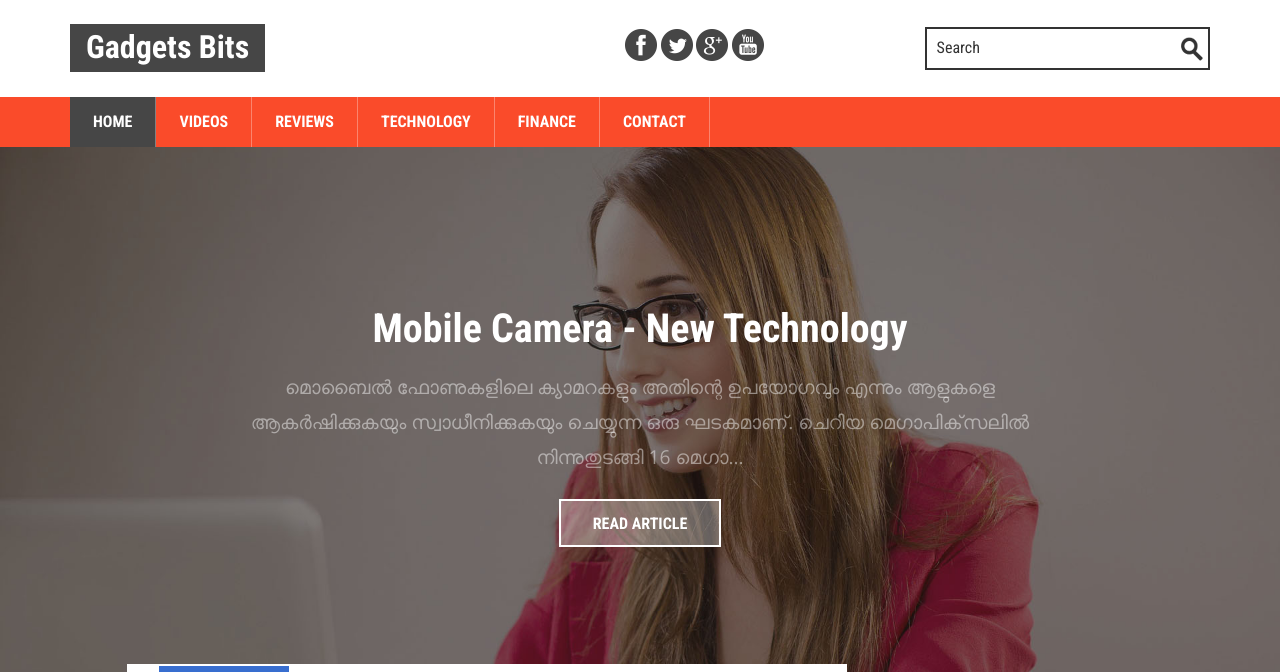
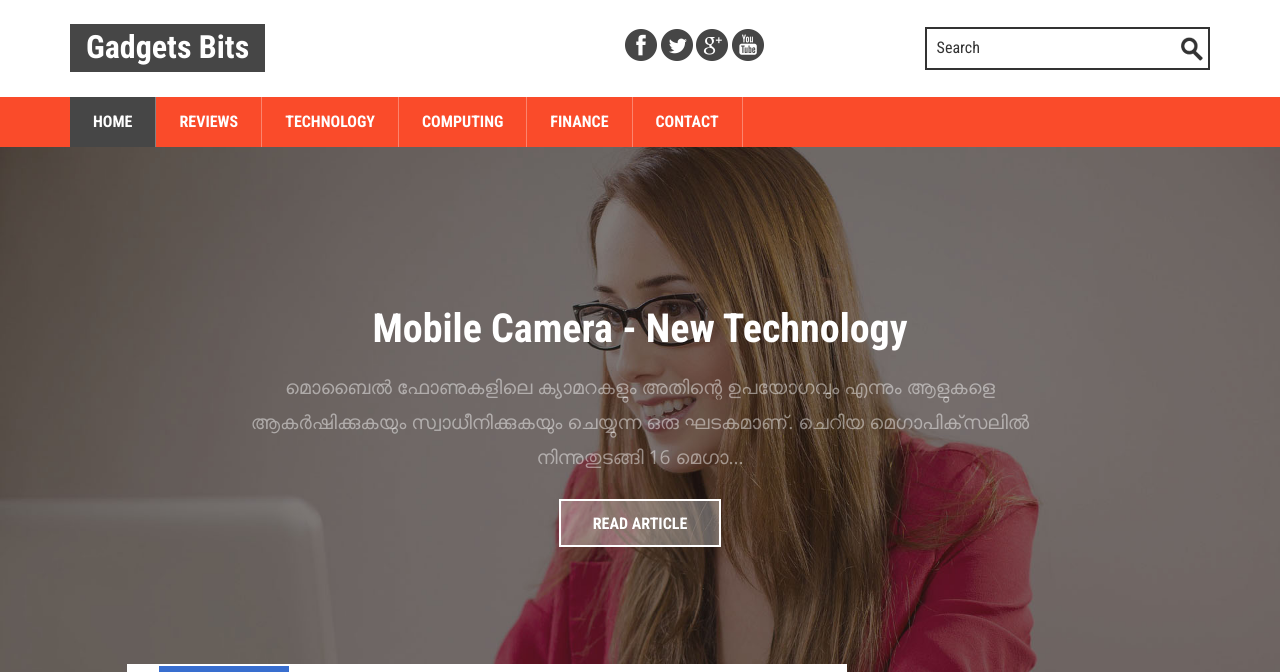
Before and after one commit to dhanyacm/GadgetsBits, a Jekyll site: the page built from index.html, in a window 1280 px wide and 900 px high, cut to the strip 0-672 px from the top of the window. Built offline with Jekyll 4.4.1, drawn with Linux system fonts in a browser that asks for light colours; nearby versions of some CDN libraries; library files that are not in the unit come from our copies.

Commit message:
Update navbar.html

```diff
--- a/_includes/navbar.html
+++ b/_includes/navbar.html
@@ -43,11 +43,13 @@
 			<div id="navbar" class="navbar-collapse collapse">
 			  <ul class="nav navbar-nav">
 				<li  {% if page.frontpage %} class="active" {% endif %}><a href="index.html">Home</a></li>
-				<li  {% if page.videos %} class="active" {% endif %}><a href="videos.html">Videos</a></li>
 				<li  {% if page.reviews %} class="active" {% endif %}><a href="reviews.html">Reviews</a></li>
        				<li  {% if page.tech %} class="active" {% endif %}><a href="tech.html">Technology</a></li>
-			        <li  {% if page.science %} class="active" {% endif %}><a href="singlepage.html">Finance</a></li>
-				<!--<li  {% if page.design %} class="active" {% endif %}><a href="design.html">Design</a></li>
+				<li  {% if page.compute %} class="active" {% endif %}><a href="compute.html">Computing</a></li>
+			        <li  {% if page.finance %} class="active" {% endif %}><a href="finance.html">Finance</a></li>
+				<!--
+				<li  {% if page.videos %} class="active" {% endif %}><a href="videos.html">Videos</a></li>
+				<li  {% if page.design %} class="active" {% endif %}><a href="design.html">Design</a></li>
 				<li  {% if page.business %} class="active" {% endif %}><a href="business.html">Business</a></li>
 				<li  {% if page.world %} class="active" {% endif %}><a href="world.html">World</a></li>
 				<li  {% if page.forum %} class="active" {% endif %}><a href="forum.html">Forum</a></li> -->
```
